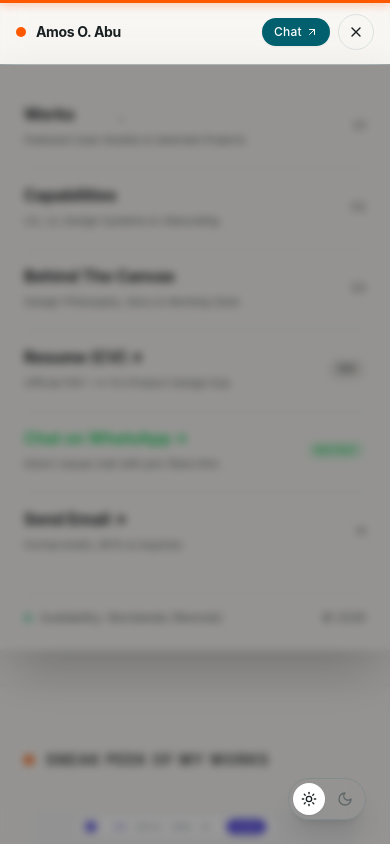
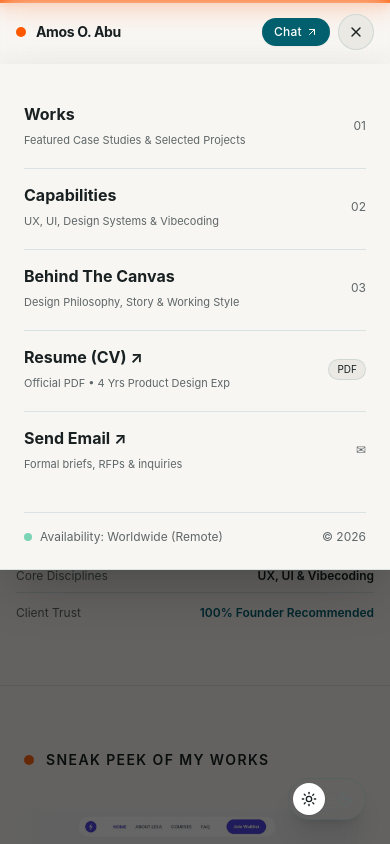
Before and after one commit to sazzy97/amosabu-portfolio, a Next.js app: page / in a window 390 px wide. Both pictures are taken after a click on the button 356 px from the left and 32 px from the top of the page. Shown: the top 844 px of the page. Built offline with nearby package versions, Linux system fonts and the light colour scheme; a web font is replaced by a local one.

Commit message:
fix(mobile-nav): fix z-index stacking to make mobile drawer crystal clear, and remove duplicate whatsapp item

```diff
--- a/components/Navbar.tsx
+++ b/components/Navbar.tsx
@@ -40,7 +40,7 @@ export default function Navbar() {
 
   return (
     <>
-      <header className="fixed top-0 left-0 right-0 z-40 w-full bg-[var(--bg-cream)]/90 backdrop-blur-md border-b border-[var(--border-subtle)] transition-colors">
+      <header className="fixed top-0 left-0 right-0 z-50 w-full bg-[var(--bg-cream)]/95 backdrop-blur-md border-b border-[var(--border-subtle)] transition-colors">
         <div className="max-w-7xl mx-auto px-4 sm:px-6 h-16 sm:h-20 flex items-center justify-between text-sm">
           {/* Brand Wordmark */}
           <Link
@@ -116,7 +116,7 @@ export default function Navbar() {
               type="button"
               onClick={() => setIsOpen(!isOpen)}
               aria-label={isOpen ? "Close menu" : "Open menu"}
-              className="w-9 h-9 rounded-full border border-[var(--border-subtle)] bg-[var(--surface-stone)]/80 flex items-center justify-center text-[var(--charcoal)] hover:bg-[var(--surface-stone)] active:scale-95 transition-all"
+              className="w-9 h-9 rounded-full border border-[var(--border-subtle)] bg-[var(--surface-stone)] flex items-center justify-center text-[var(--charcoal)] hover:bg-[var(--surface-stone)] active:scale-95 transition-all"
             >
               {isOpen ? <X className="w-4 h-4" /> : <Menu className="w-4 h-4" />}
             </button>
@@ -128,24 +128,24 @@ export default function Navbar() {
       <AnimatePresence>
         {isOpen && (
           <>
-            {/* Backdrop Dimmer */}
+            {/* Backdrop Dimmer (Sitting underneath the menu at z-40) */}
             <motion.div
               initial={{ opacity: 0 }}
               animate={{ opacity: 1 }}
               exit={{ opacity: 0 }}
               transition={{ duration: 0.2 }}
               onClick={closeMenu}
-              className="md:hidden fixed inset-0 z-30 bg-black/40 backdrop-blur-sm"
+              className="md:hidden fixed inset-0 z-40 bg-black/60"
               style={{ top: "4rem" }}
             />
 
-            {/* Slide-Down Menu Content */}
+            {/* Slide-Down Menu Content (Sitting on top at z-50, solid opaque background, crisp text) */}
             <motion.div
               initial={{ opacity: 0, y: -12 }}
               animate={{ opacity: 1, y: 0 }}
               exit={{ opacity: 0, y: -12 }}
               transition={{ duration: 0.25, ease: "easeOut" }}
-              className="md:hidden fixed top-16 left-0 right-0 z-35 bg-[var(--bg-cream)] border-b border-[var(--border-subtle)] shadow-2xl px-6 py-6 overflow-y-auto max-h-[calc(100vh-4rem)] transition-colors"
+              className="md:hidden fixed top-16 sm:top-20 left-0 right-0 z-50 bg-[var(--bg-cream)] border-b border-[var(--border-subtle)] shadow-2xl px-6 py-6 overflow-y-auto max-h-[calc(100vh-4.5rem)] text-[var(--charcoal)] transition-colors"
             >
               <div className="flex flex-col gap-1 divide-y divide-[var(--border-subtle)]">
                 <a
@@ -223,26 +223,6 @@ export default function Navbar() {
                 </a>
 
                 <a
-                  href={WHATSAPP_URL}
-                  target="_blank"
-                  rel="noopener noreferrer"
-                  onClick={closeMenu}
-                  className="py-3.5 flex items-center justify-between group"
-                >
-                  <div>
-                    <span className="text-base font-bold text-[#25D366] group-hover:underline flex items-center gap-1.5">
-                      Chat on WhatsApp ↗
-                    </span>
-                    <span className="text-[11px] font-mono text-[var(--slate-muted)]">
-                      Direct casual chat with pre-filled intro
-                    </span>
-                  </div>
-                  <span className="text-[10px] font-mono uppercase px-2 py-0.5 rounded-full bg-[#25D366]/10 text-[#25D366] font-semibold">
-                    Instant
-                  </span>
-                </a>
-
-                <a
                   href="mailto:osazeabuhaymus@gmail.com"
                   onClick={closeMenu}
                   className="py-3.5 flex items-center justify-between group"
--- a/html-preview/index.html
+++ b/html-preview/index.html
@@ -233,10 +233,7 @@
           <div><span class="text-base font-bold text-[var(--charcoal)] block">Resume (CV) ↗</span><span class="text-[11px] font-mono text-[var(--slate-muted)]">Official PDF • 4 Yrs Exp</span></div>
           <span class="text-[10px] font-mono uppercase px-2 py-0.5 rounded-full bg-[var(--surface-stone)] border border-[var(--border-subtle)]">PDF</span>
         </a>
-        <a href="https://wa.me/2348138265592?text=Hi%20Amos!%20I%20came%20across%20your%20portfolio%20and%20would%20love%20to%20discuss%20a%20project%20with%20you." target="_blank" rel="noopener noreferrer" onclick="document.getElementById('mobile-drawer').classList.add('hidden')" class="py-3.5 flex items-center justify-between">
-          <div><span class="text-base font-bold text-[#25D366] block">Chat on WhatsApp ↗</span><span class="text-[11px] font-mono text-[var(--slate-muted)]">Direct chat with pre-filled intro</span></div>
-          <span class="text-[10px] font-mono uppercase px-2 py-0.5 rounded-full bg-[#25D366]/10 text-[#25D366] font-semibold">Instant</span>
-        </a>
+
       </div>
       <div class="mt-6 pt-4 border-t border-[var(--border-subtle)] flex items-center justify-between text-xs font-mono text-[var(--slate-muted)]">
         <span>● Availability: Worldwide (Remote)</span>
--- a/html-preview/redesign_concept.html
+++ b/html-preview/redesign_concept.html
@@ -233,10 +233,7 @@
           <div><span class="text-base font-bold text-[var(--charcoal)] block">Resume (CV) ↗</span><span class="text-[11px] font-mono text-[var(--slate-muted)]">Official PDF • 4 Yrs Exp</span></div>
           <span class="text-[10px] font-mono uppercase px-2 py-0.5 rounded-full bg-[var(--surface-stone)] border border-[var(--border-subtle)]">PDF</span>
         </a>
-        <a href="https://wa.me/2348138265592?text=Hi%20Amos!%20I%20came%20across%20your%20portfolio%20and%20would%20love%20to%20discuss%20a%20project%20with%20you." target="_blank" rel="noopener noreferrer" onclick="document.getElementById('mobile-drawer').classList.add('hidden')" class="py-3.5 flex items-center justify-between">
-          <div><span class="text-base font-bold text-[#25D366] block">Chat on WhatsApp ↗</span><span class="text-[11px] font-mono text-[var(--slate-muted)]">Direct chat with pre-filled intro</span></div>
-          <span class="text-[10px] font-mono uppercase px-2 py-0.5 rounded-full bg-[#25D366]/10 text-[#25D366] font-semibold">Instant</span>
-        </a>
+
       </div>
       <div class="mt-6 pt-4 border-t border-[var(--border-subtle)] flex items-center justify-between text-xs font-mono text-[var(--slate-muted)]">
         <span>● Availability: Worldwide (Remote)</span>
```
